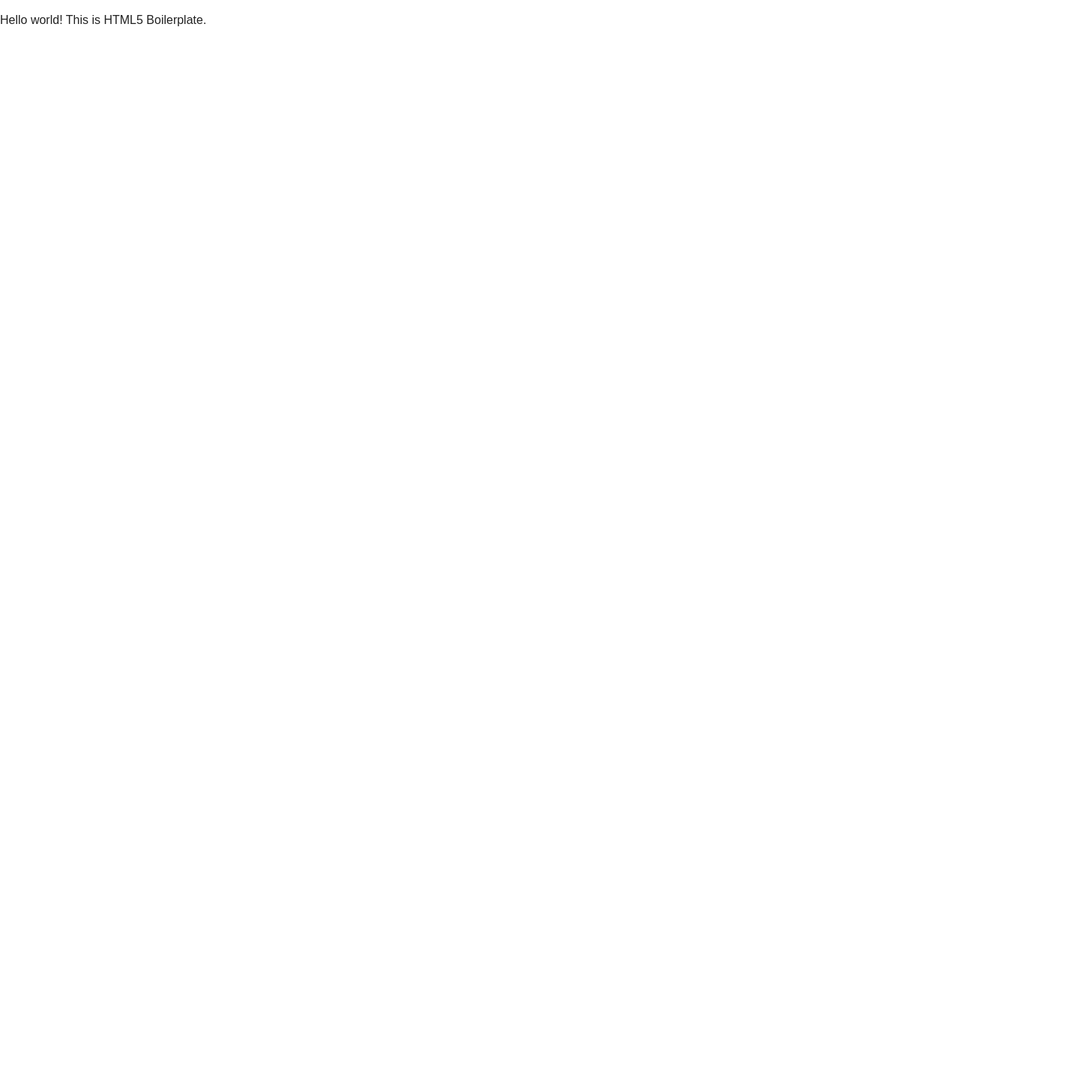
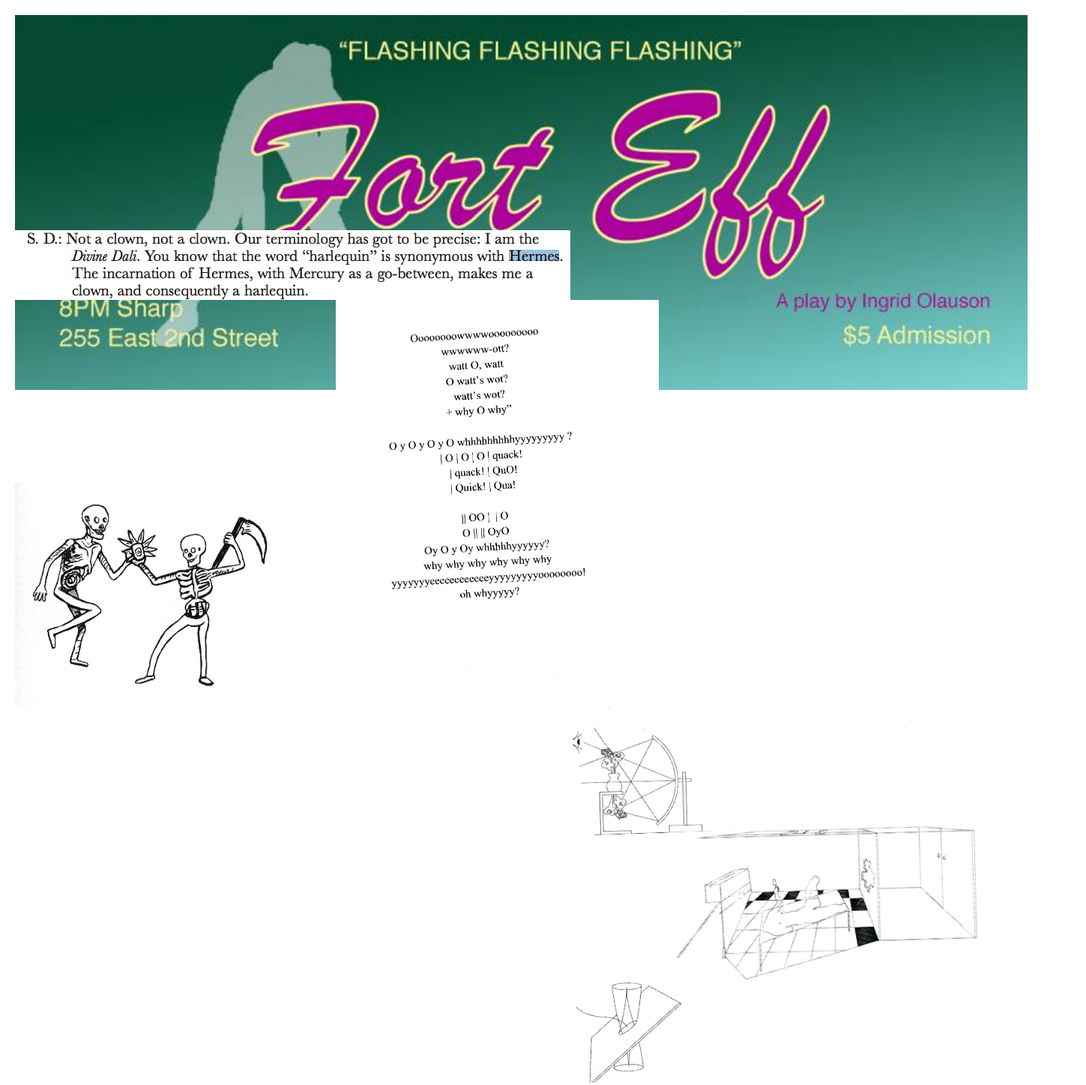
Before and after one commit to zibs/ignis-fatuus, a plain HTML site: page index.html in a window 1280 px wide. Shown: the whole page at 75% size, 1449 px wide, since content can reach past the window. Before the commit the page ends 800 px from the top, so only its background shows below. Drawn offline with nearby package versions, Linux system fonts and the light colour scheme.

Commit message:
Add images

```diff
--- a/css/main.css
+++ b/css/main.css
@@ -94,8 +94,50 @@ textarea {
 /* ==========================================================================
    Author's custom styles
    ========================================================================== */
+body {
+    margin: 20px;
+    overflow-x: hidden;
+}
 
 
+
+#forteff {
+    display: block;
+    margin: 0 auto;
+    height: 500px;
+}
+#poem {
+    position: absolute;
+    margin: 0 auto;
+    height: 500px;
+    top: 50%;
+    left: 35%;
+}
+
+#skeleton {
+    height: 300px;
+    padding-top: 10%;
+
+}
+
+#stairs {
+    height: 500px;
+    padding-left: 60%;
+}
+
+#hermes {
+    position: absolute;
+    bottom: 50%;
+}
+.container {
+    height: 400px;
+    width: 400px;
+
+}
+.container img {
+
+    width: 100%;
+}
 
 
 
--- a/index.html
+++ b/index.html
@@ -20,7 +20,30 @@
         <![endif]-->
 
         <!-- Add your site or application content here -->
-        <p>Hello world! This is HTML5 Boilerplate.</p>
+
+    <div id= "banner">
+        <img  id = "forteff" src="img/forteff.jpg" alt="forteff">
+        </div>
+
+        <div>
+        <img id="poem" src="img/3.jpg" alt="3">
+        </div>
+
+        <div>
+            <img id = "skeleton" src="img/1.jpg" alt="1">
+        </div>
+        <div>
+            <img id = "stairs" src="img/2.jpg" alt="2">
+        </div>
+
+        <div>
+        <img id = "hermes" src="img/hermes.png" alt="hermes">
+        </div>
+
+
+
+
+
 
         <script src="//ajax.googleapis.com/ajax/libs/jquery/1.11.2/jquery.min.js"></script>
         <script>window.jQuery || document.write('<script src="js/vendor/jquery-1.11.2.min.js"><\/script>')</script>
```
Also changed, not shown: img/1.jpg (added), img/2.jpg (added), img/3.jpg (added), img/forteff.jpg (added), img/hermes.png (added).
